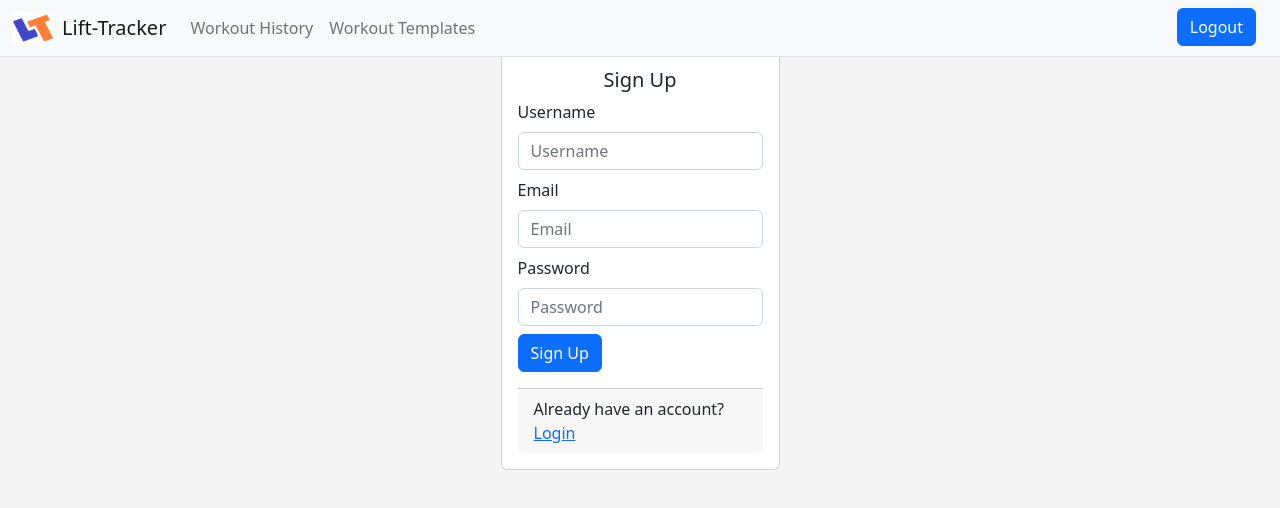
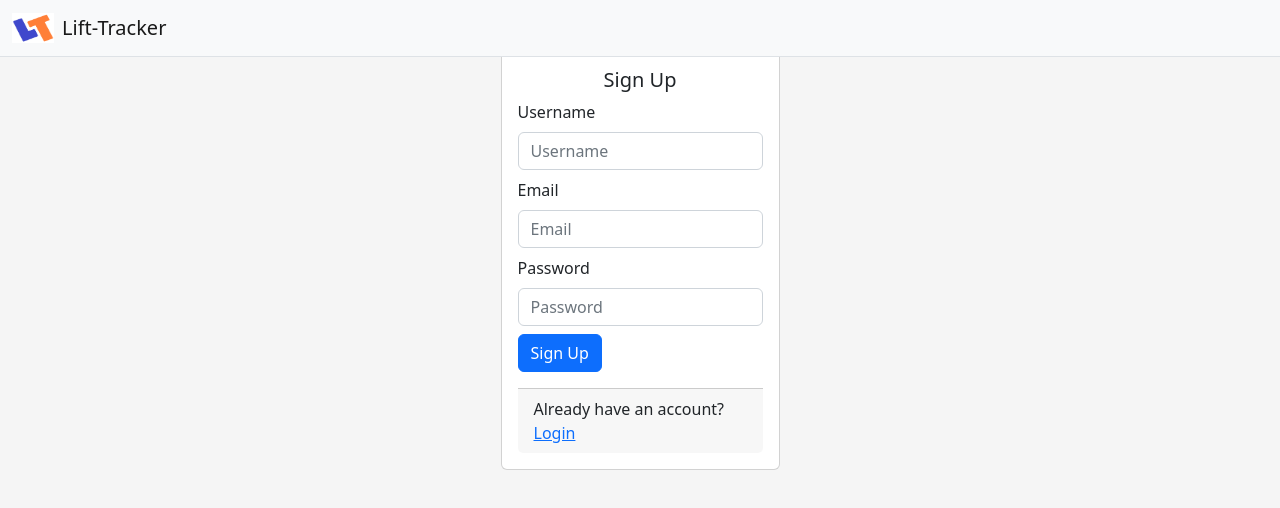
Before and after one commit to joeluhrman/Lift-Tracker, a React (Vite) app in the folder web/: page /signup in a window 1280 px wide. Shown: the top 508 px of the page. Built offline with nearby package versions, Linux system fonts and the light colour scheme.

Commit message:
got nav header to change when logged in or not

```diff
--- a/web/src/components/NavHeader.jsx
+++ b/web/src/components/NavHeader.jsx
@@ -12,15 +12,8 @@ import logoUrl from "../assets/lt.png"
 import UserHandler from "../handlers/UserHandler"
 const userHandler = new UserHandler()
 
-export default function NavHeader() {
-  //const [toLogin, setToLogin] = React.useState(false)
+export default function NavHeader(props) {
   const navigate = useNavigate()
-
-  /*
-  React.useEffect(() => {
-    navigate("/login")
-  }, [toLogin])
-  */
 
   const handleLogout = async() => {
     const [status, headers, data] = await userHandler.logout()
@@ -28,6 +21,23 @@ export default function NavHeader() {
       navigate("/login")
     }
   }
+
+  const navItems =
+    <Nav className="container-fluid">
+      <Nav.Item>
+        <Nav.Link href="#">
+          Workout History
+        </Nav.Link>
+      </Nav.Item>
+      <Nav.Item>
+        <Nav.Link href="/workout-templates">
+          Workout Templates
+        </Nav.Link>
+      </Nav.Item>
+      <Nav.Item className="ms-auto">
+        <Button onClick={handleLogout}>Logout</Button>
+      </Nav.Item>
+    </Nav>
 
   return (
     <Navbar bg="light" expand="lg" className="border-bottom" fixed="top">
@@ -43,21 +53,7 @@ export default function NavHeader() {
         </Navbar.Brand>
         <Navbar.Toggle aria-controls="basic-navbar-nav" />
         <Navbar.Collapse id="basic-navbar-nav">
-          <Nav className="container-fluid">
-            <Nav.Item>
-              <Nav.Link href="#">
-                Workout History
-              </Nav.Link>
-            </Nav.Item>
-            <Nav.Item>
-              <Nav.Link href="/workout-templates">
-                Workout Templates
-              </Nav.Link>
-            </Nav.Item>
-            <Nav.Item className="ms-auto">
-              <Button onClick={handleLogout}>Logout</Button>
-            </Nav.Item>
-          </Nav>
+          {props.loggedIn && navItems}
         </Navbar.Collapse>
       </Container>
     </Navbar>
--- /dev/null
+++ b/web/src/routes/Nav.jsx
@@ -0,0 +1,9 @@
+import { Outlet } from "react-router-dom"
+import NavHeader from "../components/NavHeader"
+
+export default function Nav(props) {
+    return (<>
+        <NavHeader loggedIn={props.loggedIn}/>
+        <Outlet/>
+    </>)
+}
--- a/web/src/routes/Root.jsx
+++ b/web/src/routes/Root.jsx
@@ -1,9 +1,7 @@
 import { Outlet } from "react-router-dom"
-import NavHeader from "../components/NavHeader"
 
 export default function Root() {
     return(<>
-        <NavHeader/>
         <Outlet/>
     </>)
 }
```
Also changed, not shown: web/src/main.jsx (+16 -5 lines).
